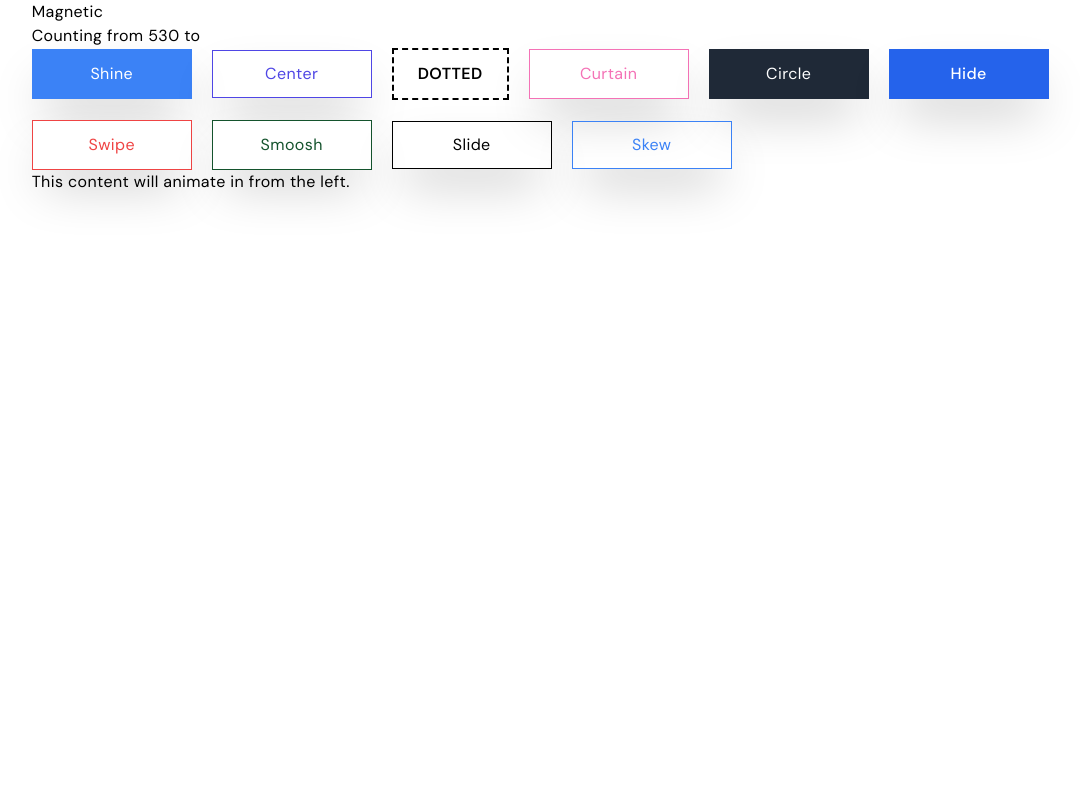
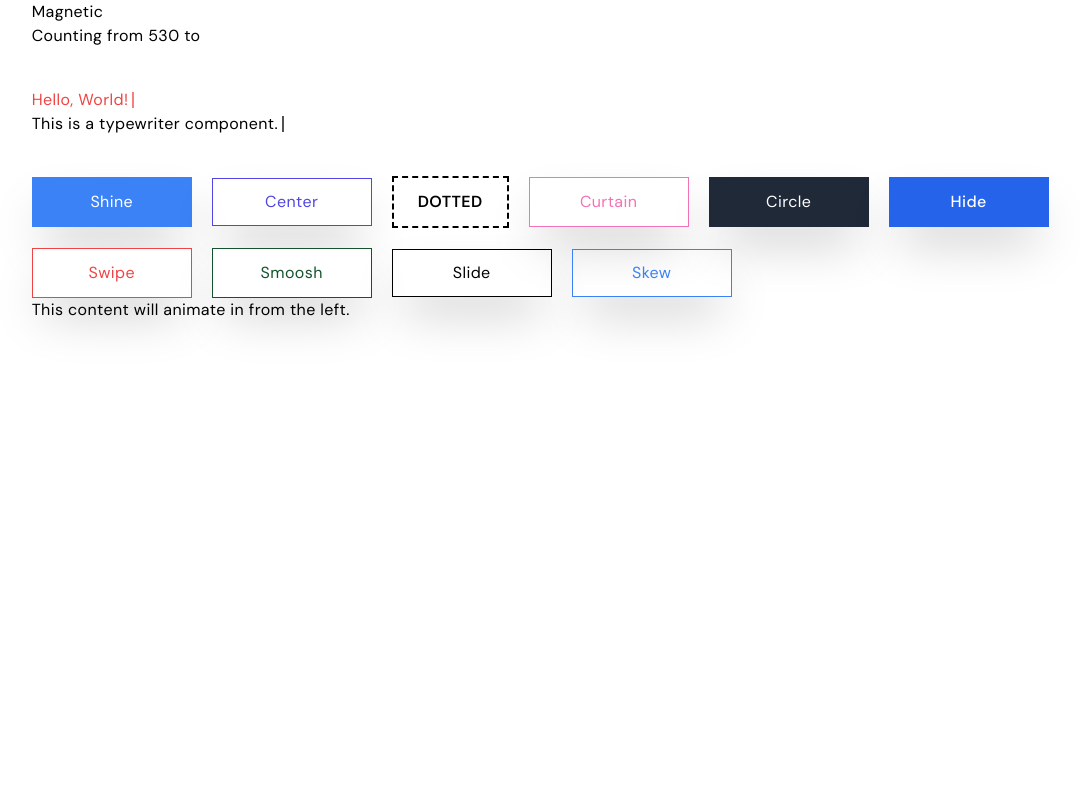
Before and after one commit to Work-With-Phoenix/phoenix-ux, a Next.js app: page / in a window 1280 px wide. Shown: the top 800 px of the page, without its empty margins (75-1155 px from the left). Built offline with nearby package versions, Linux system fonts and the light colour scheme.

Commit message:
added new component - typewriter effect

```diff
--- /dev/null
+++ b/src/app/components/Animations/Typewriter/index.jsx
@@ -0,0 +1,47 @@
+"use client"
+import React, { useRef, useEffect } from "react";
+import { gsap } from "gsap";
+
+const Typewriter = ({ text, delay, className, cursorClassName }) => {
+  const displayRef = useRef(null);
+  const cursorRef = useRef(null);
+
+  useEffect(() => {
+    const displayElement = displayRef.current;
+    const cursorElement = cursorRef.current;
+    const textArray = text.split("");
+    let index = 0;
+
+    const interval = setInterval(() => {
+      if (index < textArray.length) {
+        gsap.set(displayElement, { textContent: textArray.slice(0, index + 1).join("") });
+        index++;
+      } else {
+        clearInterval(interval);
+      }
+    }, delay);
+
+    // Create blinking cursor animation
+    const cursorTimeline = gsap.timeline({ repeat: -1 });
+    cursorTimeline.to(cursorElement, { opacity: 0, duration: 0.5, ease: "power1.inOut" })
+                 .to(cursorElement, { opacity: 1, duration: 0.5, ease: "power1.inOut" });
+
+    return () => {
+      clearInterval(interval);
+      cursorTimeline.kill();
+    };
+  }, [text, delay]);
+
+  // Merge default and custom classes for the main container and cursor element
+  const mergedContainerClasses = `inline-block relative ${className}`;
+  const mergedCursorClasses = `absolute ml-1 bottom-1 w-0.5 h-4 bg-black after:block after:w-0.5 after:h-4 after:bg-black ${cursorClassName}`;
+
+  return (
+    <div className={mergedContainerClasses}>
+      <span ref={displayRef}></span>
+      <span ref={cursorRef} className={mergedCursorClasses}></span>
+    </div>
+  );
+};
+
+export default Typewriter;
--- a/src/app/page.js
+++ b/src/app/page.js
@@ -3,6 +3,7 @@ import Magnetic from "@/app/components/Magnetic"
 import CountUp from "./components/CountUp";
 import Button from "@/app/components/Button"
 import EntranceAnimation from "./components/Animations/Entrance";
+import Typewriter from "./components/Animations/Typewriter";
 
 
 export default function Home() {
@@ -13,6 +14,12 @@ export default function Home() {
      </Magnetic>
      <div className="">
                 Counting from <CountUp start={0} end={1000} duration={5.5}  /> to{' '}
+
+            </div>
+            <div className="py-10 flex flex-col">
+            <Typewriter text="Hello, World!" delay={100} className="text-red-500" cursorClassName="after:bg-red-500" />
+
+            <Typewriter text="This is a typewriter component." delay={50} />
 
             </div>
             <div className="flex  flex-wrap gap-5 items-center">
```
